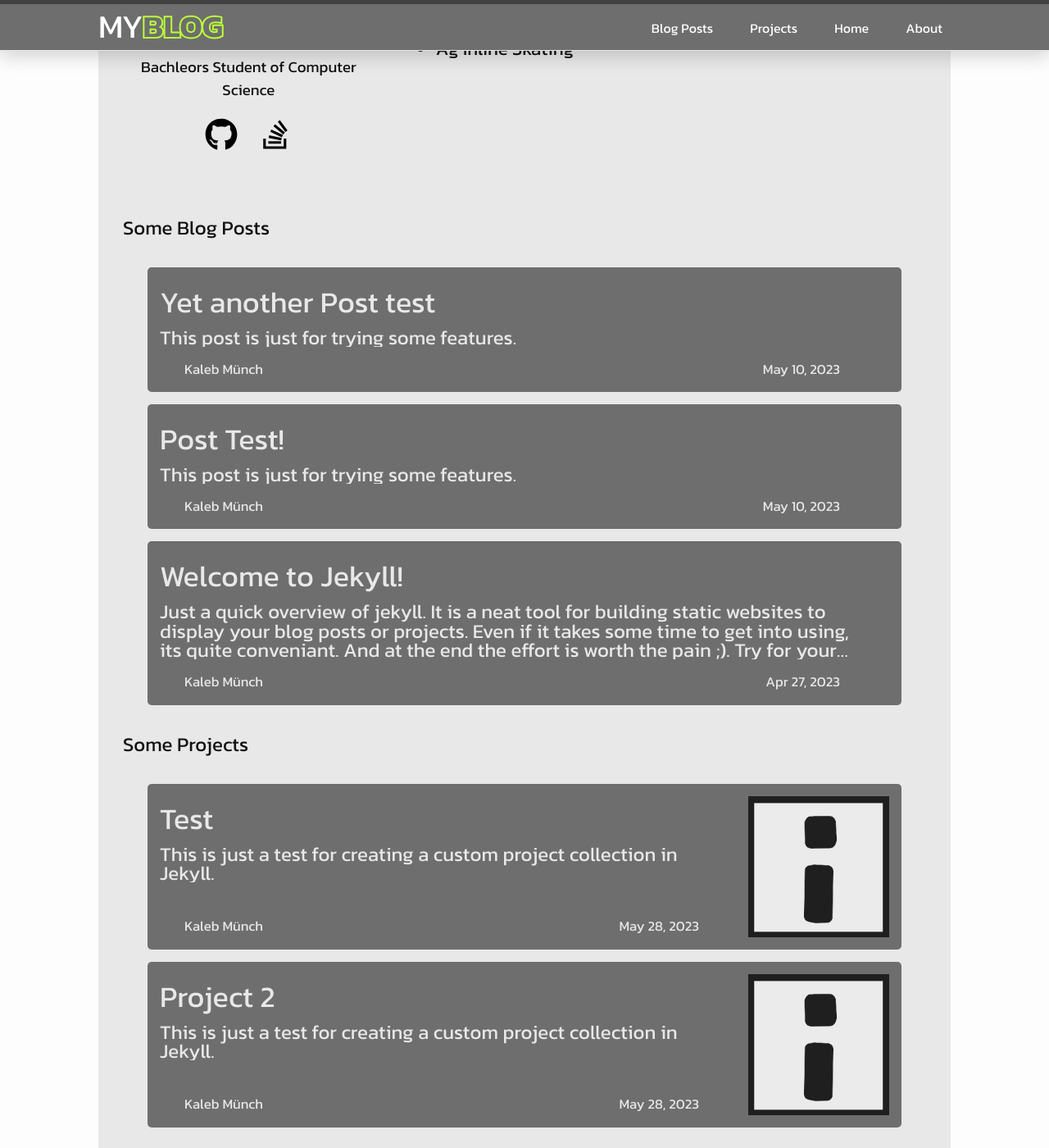
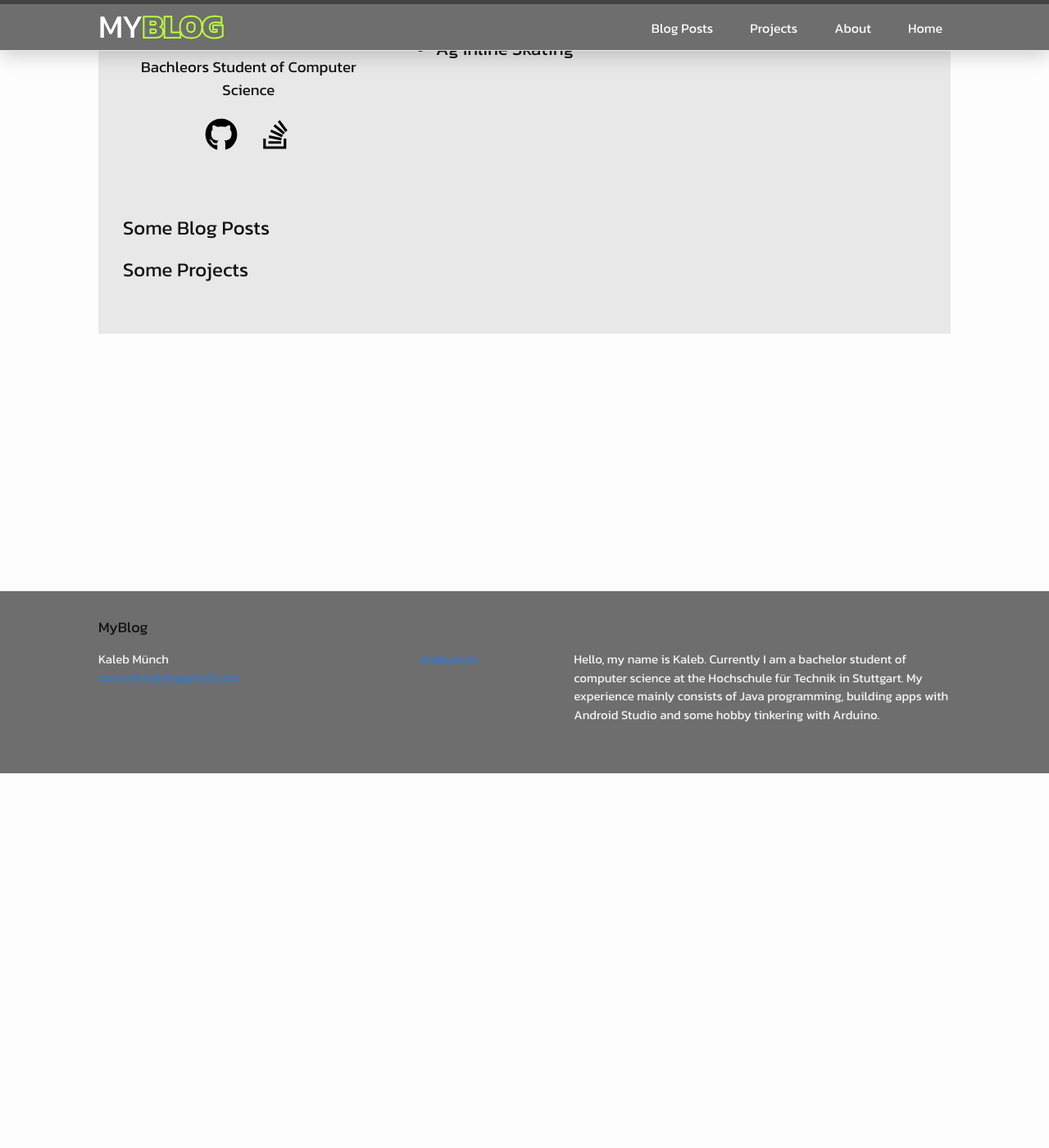
Before and after one commit to KaMuench/blog, a Jekyll site: the page built from index.markdown, in a window 1280 px wide and 1400 px high, scrolled down 457 px. Shown: the whole window at 82% size. Built offline with Jekyll 4.4.1, drawn with Linux system fonts in a browser that asks for light colours.

```diff
--- a/01_blog.md
+++ b/01_blog.md
@@ -1,5 +1,5 @@
 ---
 layout: blog
 title: Blog Posts
-description: "Some blog posts "
+description: ""
 ---
--- a/02_projects.md
+++ b/02_projects.md
@@ -1,6 +1,6 @@
 ---
 layout: projects
 title: Projects
+description: >
+ Here is an overview of all my projects.
 ---
-
-### This site displays my projects
--- a/_includes/page_description.html
+++ b/_includes/page_description.html
@@ -3,6 +3,6 @@
     <h1 class="content-heading">{{ page.title }}</h1>
     {%- endif -%}
     {%- if page.description -%}
-    <h2 class="content-description">{{ page.description }}</h1>
+    <h2 class="content-description">{{ page.description }}</h2>
     {%- endif -%}
 </div>
--- a/_posts/2023-04-27-welcome-to-jekyll.markdown
+++ /dev/null
@@ -1,32 +0,0 @@
----
-layout: post
-title:  "Welcome to Jekyll!"
-date:   2023-04-27 11:40:38 +020
-description: >
- Just a quick overview of jekyll. It is a neat tool for building static websites to display your blog posts or projects. Even if it takes some time to get into using, its quite conveniant. And at the end the effort is worth the pain ;). Try for your self and see!
-
----
-You’ll find this post in your `_posts` directory. Go ahead and edit it and re-build the site to see your changes. You can rebuild the site in many different ways, but the most common way is to run `jekyll serve`, which launches a web server and auto-regenerates your site when a file is updated.
-
-
-Jekyll requires blog post files to be named according to the following format:
-
-`YEAR-MONTH-DAY-title.MARKUP`
-
-Where `YEAR` is a four-digit number, `MONTH` and `DAY` are both two-digit numbers, and `MARKUP` is the file extension representing the format used in the file. After that, include the necessary front matter. Take a look at the source for this post to get an idea about how it works.
-
-Jekyll also offers powerful support for code snippets:
-
-{% highlight ruby %}
-def print_hi(name)
-  puts "Hi, #{name}"
-end
-print_hi('Tom')
-#=> prints 'Hi, Tom' to STDOUT.
-{% endhighlight %}
-
-Check out the [Jekyll docs][jekyll-docs] for more info on how to get the most out of Jekyll. File all bugs/feature requests at [Jekyll’s GitHub repo][jekyll-gh]. If you have questions, you can ask them on [Jekyll Talk][jekyll-talk].
-
-[jekyll-docs]: https://jekyllrb.com/docs/home
-[jekyll-gh]:   https://github.com/jekyll/jekyll
-[jekyll-talk]: https://talk.jekyllrb.com/
--- a/_posts/2023-05-10-post-test.md
+++ /dev/null
@@ -1,10 +0,0 @@
----
-layout: post
-title:  "Post Test!"
-date:   2023-05-10 18:26
-description: >
- This post is just for trying some features.
-
----
-
-Some content here and there ...
--- a/_posts/2023-05-10-second-post-test.md
+++ /dev/null
@@ -1,10 +0,0 @@
----
-layout: post
-title:  "Yet another Post test"
-date:   2023-05-10 18:36
-description: >
- This post is just for trying some features.
-
----
-
-Some content here and there ...
--- a/_projects/test_project_2/test_project_2_test_1.md
+++ /dev/null
@@ -1,14 +0,0 @@
----
-layout: project
-
-
-title: "First Part"
-start: true
-categories: ["Project 2"]
-description: >
- This is just a test for creating a custom project collection in Jekyll.
-
-
----
-
-# Some content
```
Also changed, not shown: _draft/2023-04-27-welcome-to-jekyll.markdown (added, +38 -0 lines), _draft/my_test/test_project_test_1.md (renamed from _projects/my_test/test_project_test_1.md, +0 -2 lines), _projects/test_project_2/test_project_2_test_2.md (deleted, +0 -13 lines), _draft/my_test/test_project_test_2.md (renamed from _projects/my_test/test_project_test_2.md), _draft/my_test/test_project_test_3.md (renamed from _projects/my_test/test_project_test_3.md), index.markdown (renamed from 03_index.markdown).
